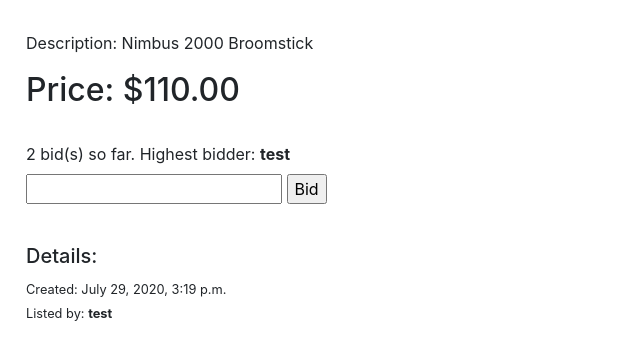
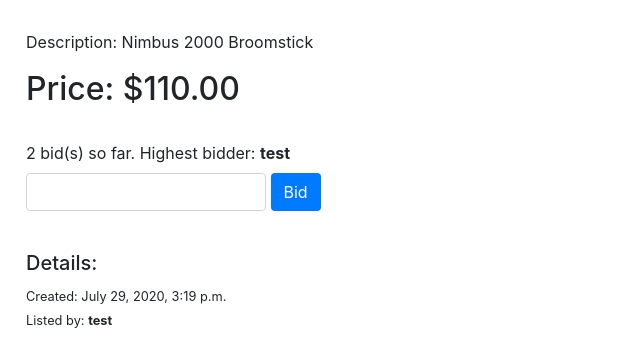
Before and after one commit to igorvoltaic/web50, a Django app: page /listing/1 in a window 1280 px wide. Shown: the part 783-1140 px from the top of the page, without its empty margins (0-640 px from the left). Before the commit the page ends 1104 px from the top, so only its background shows below. Run offline with Django 3.2, Linux system fonts and the light colour scheme; data comes from the database, SQL or seed files in the repository; both versions use the stored data as it was after the commit; some libraries are stand-ins or nearby versions.

Commit message:
fixed styles

```diff
--- a/auctions/static/auctions/styles.css
+++ b/auctions/static/auctions/styles.css
@@ -26,8 +26,24 @@ body {
     margin-bottom: 2em;
 }
 
-a#add-watchlist {
+a#add-watchlist:hover {
+    color: #fff;
+    background-color: #0069d9;
+    border-color: #0062cc;
+    text-decoration: none;
+}
+
+a#add-watchlist, span#watchlist-num {
     padding: 5px;
+    color: #fff;
+    background-color: #007bff;
+    padding: .25em .4em;
+    font-size: 75%;
+    font-weight: 700;
+    line-height: 1;
+    text-align: center;
+    vertical-align: baseline;
+    border-radius: .25rem;
 }
 
 .details {
@@ -38,32 +54,38 @@ a#add-watchlist {
     margin-bottom: 1em;
 }
 
+.form-input {
+	display: inline-block;
+	width: 15em;
+	padding: .375rem .75rem;
+	font-size: 1rem;
+	font-weight: 400;
+	line-height: 1.5;
+	color: #495057;
+	background-color: #fff;
+	background-clip: padding-box;
+	border: 1px solid #ced4da;
+	border-radius: .25rem;
+}
 
-/* a.badge:focus, a.badge:hover { */
-/*     color: #fff; */
-/*     background-color: #0062cc; */
-/*     text-decoration: none; */
-/* .badge { */
-/*     color: #fff; */
-/*     background-color: #007bff; */
-/*     display: inline-block; */
-/*     padding: .25em .4em; */
-/*     font-size: 75%; */
-/*     font-weight: 700; */
-/*     line-height: 1; */
-/*     text-align: center; */
-/*     white-space: nowrap; */
-/*     vertical-align: baseline; */
-/*     border-radius: .25rem; */
-/*     transition: color .15s ease-in-out,background-color .15s ease-in-out,border-color .15s ease-in-out,box-shadow .15s ease-in-out; */
-/*     color: #007bff; */
-/*     text-decoration: none; */
-/*     background-color: transparent; */
-/*     box-sizing: border-box; */
-/*     font-family: -apple-system,BlinkMacSystemFont,"Segoe UI",Roboto,"Helvetica Neue",Arial,"Noto Sans",sans-serif,"Apple Color Emoji","Segoe UI Emoji","Segoe UI Symbol","Noto Color Emoji"; */
-/*     font-size: 1rem; */
-/*     font-weight: 400; */
-/*     line-height: 1.5; */
-/*     color: #212529; */
-/*     text-align: left; */
-/* } */
+.sbmt-button:hover {
+    color: #fff;
+    background-color: #0069d9;
+    border-color: #0062cc;
+}
+
+.sbmt-button {
+    color: #fff;
+    background-color: #007bff;
+    border-color: #007bff;
+    display: inline-block;
+    font-weight: 400;
+    text-align: center;
+    cursor: pointer;
+    user-select: none;
+    border: 1px solid transparent;
+    padding: .375rem .75rem;
+    font-size: 1rem;
+    line-height: 1.5;
+    border-radius: .25rem;
+}
--- a/auctions/templates/auctions/layout.html
+++ b/auctions/templates/auctions/layout.html
@@ -27,11 +27,11 @@
                 <li class="nav-item">
                     <a id="watchlist-link" class="nav-link" href="{% url 'watchlist' %}">Watchlist
                         {% if user.watching_listings %}
-                        <span id="watchlist-num" class="badge badge-primary">
+                        <span id="watchlist-num" class="">
                             {{ user.watching_listings }}
                         </span>
                         {% else %}
-                        <span id="watchlist-num" class="badge badge-primary"></span>
+                        <span id="watchlist-num" class=""></span>
                         {% endif %}
                     </a>
                 </li>
--- a/auctions/templates/auctions/listing.html
+++ b/auctions/templates/auctions/listing.html
@@ -5,9 +5,9 @@
         <div class="">
             <div class="">
                 {% if watched %}
-                <a href="" class="badge badge-primary" id="add-watchlist">watching</a>
+                <a href="" class="" id="add-watchlist">watching</a>
                 {% else %}
-                <a href="" class="badge badge-secondary" id="add-watchlist">to watchlist</a>
+                <a href="" class="" id="add-watchlist">to watchlist</a>
                 {% endif %}
             </div>
             <div class="lst-img">
@@ -21,15 +21,15 @@
                 <form action="{% url "listing" listing.id %}" method="post">
                     {% csrf_token %}
                     <label for="bid-input">{{ listing.bids_count }} bid(s) so far. Highest bidder: <b>{{ listing.top_bid.user.username }}</b></label><br>
-                    <input id="bid-input" name="price" type="number" step="0.01">
-                    <input type="submit" value="Bid">
+                    <input id="bid-input" name="price" type="number" step="0.01" class="form-input">
+                    <input type="submit" value="Bid" class="sbmt-button">
                 </form>
                 {% elif listing.top_bid.user_id != user.id and user.id == listing.user_id %}
                 <form action="/close" method="post">
                     {% csrf_token %}
                     <div>Highest bidder: <b>{{ listing.top_bid.user.username }}</b></div>
                     <br />
-                    <input type="submit" value="Close">
+                    <input type="submit" value="Close" class="">
                 </form>
                 {% else %}
                 <strong>No bids so far :(</strong>
@@ -59,8 +59,8 @@
                 }
                 var url = window.location.host;
                 var client = new HttpClient();
-                let watchNum = document.getElementById("watchlist-num");
-                let addWatchlist = document.getElementById("add-watchlist");
+                var watchNum = document.getElementById("watchlist-num");
+                var addWatchlist = document.getElementById("add-watchlist");
                 addWatchlist.onclick = function watch() {
                     event.preventDefault();
                     client.get('http://' + url + '/add-watchlist/' + listingId, function(data) {
```
Also changed, not shown: db.sqlite3.
